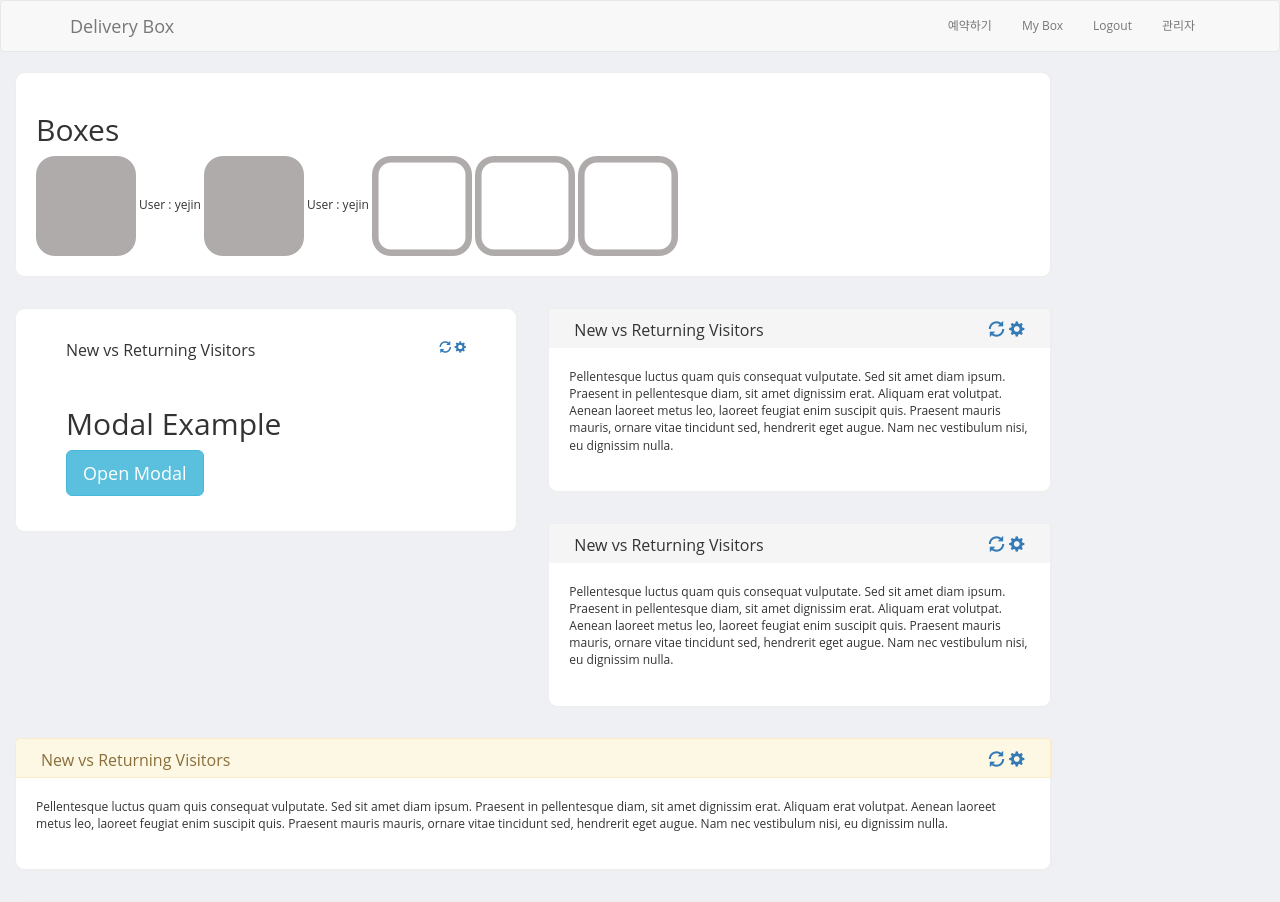
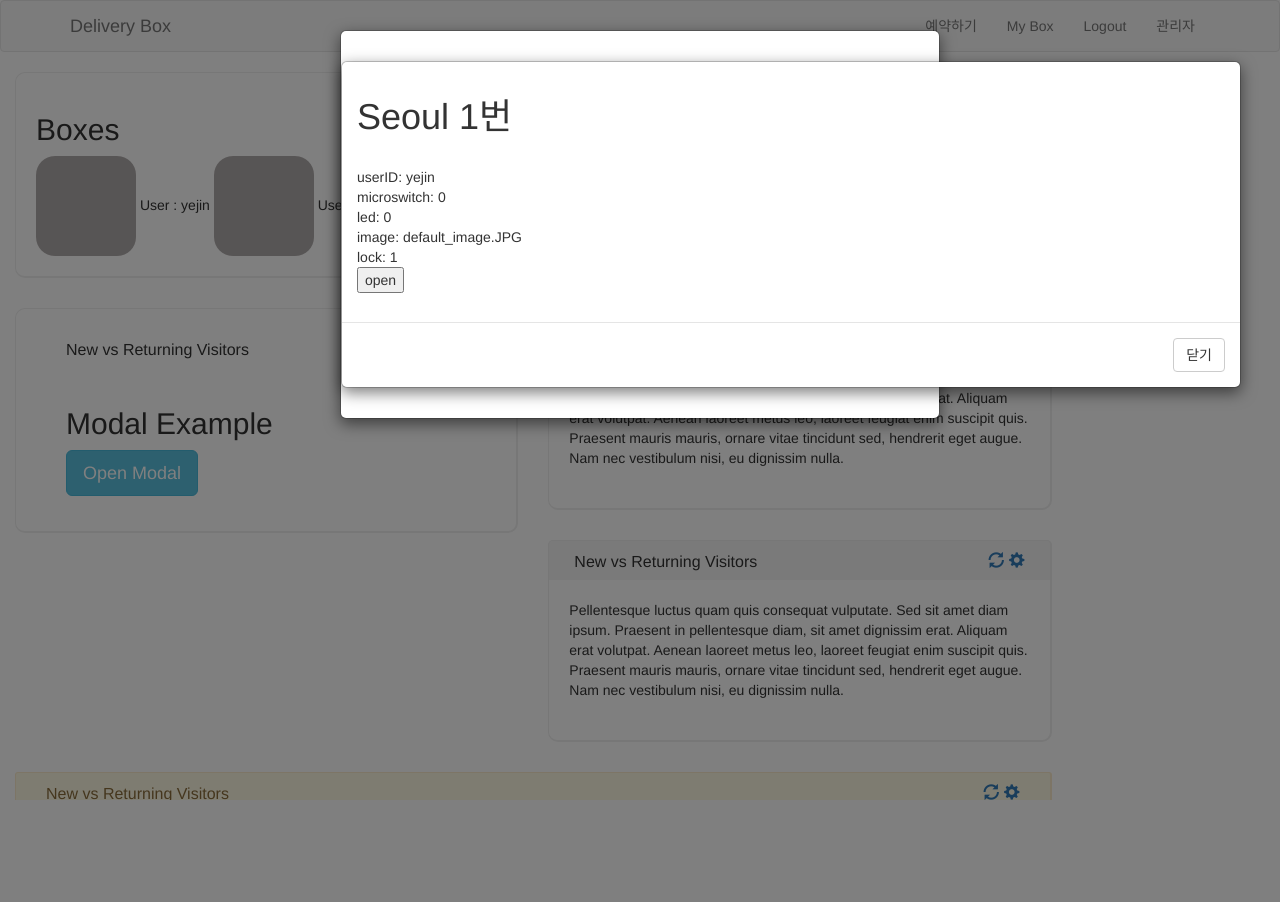
Before and after one commit to yjjng11/d_box, a Django app: page /custom_admin/ in a window 1280 px wide, after a click on "edit item". Shown: the top 902 px of the page. After the commit the page ends 800 px from the top, so only its background shows below. Run offline with Django 3.2, Linux system fonts and the light colour scheme; data comes from the database, SQL or seed files in the repository; both versions use the stored data as it was after the commit; some libraries are stand-ins or nearby versions.

Commit message:
update custom admin page

```diff
--- a/home/templates/home/admin.html
+++ b/home/templates/home/admin.html
@@ -109,13 +109,13 @@
           {% if box.state == 0 %}
             <img src="{% static "images/unused_box.png" %}" width="100px" height="100px">
            {% else %}
-           <img src="{% static "images/used_box.png" %}"  width="100px" height="100px">
+           <a class="fa fa-pencil" data-toggle="modal" href="/home/mybox/{{box.boxID}}/" data-target="#myModal" title="edit item" data-tooltip><img src="{% static "images/used_box.png" %}"  width="100px" height="100px"></a>
            User : {{box.userID}}
            {% endif %}
         {% endfor %}
 
 
-      <!--  <div class="modal fade" id="myModal" role="dialog">
+        <div class="modal fade" id="myModal" role="dialog">
           <div class="modal-dialog">
             <div class="modal-content" >
               <div class="modal-header">
@@ -131,7 +131,7 @@
             </div>
 
           </div>
-        </div>-->
+        </div>
 
     </div>
   <div class="row">
--- a/home/templates/home/box_detail.html
+++ b/home/templates/home/box_detail.html
@@ -5,27 +5,12 @@
   <link rel="stylesheet" href="https://maxcdn.bootstrapcdn.com/bootstrap/3.3.7/css/bootstrap.min.css" integrity="sha384-BVYiiSIFeK1dGmJRAkycuHAHRg32OmUcww7on3RYdg4Va+PmSTsz/K68vbdEjh4u" crossorigin="anonymous">
   <script src="https://maxcdn.bootstrapcdn.com/bootstrap/3.3.7/js/bootstrap.min.js" integrity="sha384-Tc5IQib027qvyjSMfHjOMaLkfuWVxZxUPnCJA7l2mCWNIpG9mGCD8wGNIcPD7Txa" crossorigin="anonymous"></script>
 
-  <!-- Navigation -->
-  <nav class="navbar navbar-default">
-   <div class="container">
-    <div class="navbar-header pagescroll">
-     <button type="button" class="navbar-toggle" data-toggle="collapse" data-target="#myNavbar">
-      <span class="icon-bar"></span>
-      <span class="icon-bar"></span>
-      <span class="icon-bar"></span>
-     </button>
-     <a class="navbar-brand" href="{% url 'home:home' %}">Delivery Box</a>
-    </div>
-    <div class="collapse navbar-collapse" id="myNavbar">
+  <div class="modal-dialog modal-lg">
+      <div class="modal-content">
 
-     <ul class="nav navbar-nav navbar-right">
-       <li><a href="{% url 'home:home' %}">예약하기</a></li>
-       <li><a href="{% url 'home:mybox' %}">My Box</a></li>
-       <li><a href="{% url 'home:logout_user' %}">Logout</a></li>
-     </ul>
-    </div>
-   </div>
-  </nav>
+        <form class="form-horizontal" method="POST" role="form" action="{% url 'home:lock' %}">
+          {% csrf_token %}
+        <div class="modal-body">
 
           <h1>{{object.location}} {{object.boxNumber}}번</h1>
           <br>
@@ -35,14 +20,24 @@
           <div>image: {{object.image}}</div>
           <div>lock: {{object.lock}}</div>
 
+          <input type="hidden" name="boxID" value={{object.boxID}} />
+
            {% if object.lock == 1 %}
-   <div><button class="btn btn-default" name="button" id="btn" value="open">문 열기</button></div>
+           <div><input type="submit" name="button" id="btn" value="open"></button></div>
            {% else %}
-   <div><button class="btn btn-default" name="button" id="btn" value="close">문 닫기</button></div>
+           <div><input type="submit" name="button" id="btn" value="close"></button></div>
            {% endif %}
 
-   <div><button class="btn btn-default">사진 보기</button></div>
-   <div><button class="btn btn-default">반납하기</button></div>
+
+         </div>
+       </form>
+
+         <div class="modal-footer">
+                <input type="button" class="btn btn-default" data-dismiss="modal" value="닫기" />
+              </div>
+
+
+
 
 <script type="text/javascript">
   /*$(document).ready(function(){
@@ -60,11 +55,12 @@
           csrfmiddlewaretoken:'{{ csrf_token}}'
         },
         suceess:function(data){
+          alert(data);
         },
         error: function(){
           alert('err')
         },
       });
       });
-    });
+    });*/
 </script>
--- a/home/urls.py
+++ b/home/urls.py
@@ -17,5 +17,6 @@
     url(r'^mybox/(?P<pk>[A-Z0-9]+)/$', views.BoxDetail.as_view(), name='box_detail'),
     url(r'^lock/$', views.lock, name='lock'),
     url(r'^home/$', views.home, name='home'),
-    url(r'^custom_admin/$', views.AdminLV.as_view(), name='custom_admin')
+    url(r'^custom_admin/$', views.AdminLV.as_view(), name='custom_admin'),
+    url(r'^home/lock/custom_admin/$', views.AdminLV.as_view(), name='custom_admin')
 ]
--- a/home/views.py
+++ b/home/views.py
@@ -31,6 +31,7 @@
 location=0
 boxNum=0
 
+
 class AdminLV(ListView):
     #model = Box.objects.filter().select_related()
 
@@ -40,18 +41,20 @@
 
 def lock(request):
     if request.method == "POST":
-        lock = request.POST['lock']
-        boxID = request.POST['boxID']
+        lock = request.POST.get('button')
+        boxID = request.POST.get('boxID')
         b = get_object_or_404(Box, boxID=boxID)
         if lock == 'close':
+            b.lock = 1
+            b.save()
+        #    b.lock = 0
+        #    b.save()
+        #elif lock == 'open':
+        else:
             b.lock = 0
             b.save()
-        elif lock == 'open':
-            b.lock = 1
-            b.save()
-        else:
-            b.save()
-    return render(request, 'home/admin.html')
+
+        return redirect('/custom_admin')
         #return render(request, 'home/box_detail.html')
     #return HttpResponse('')
 
```
Also changed, not shown: db.sqlite3, 1 other file. Lines whose indentation alone changed are shown as unchanged.
